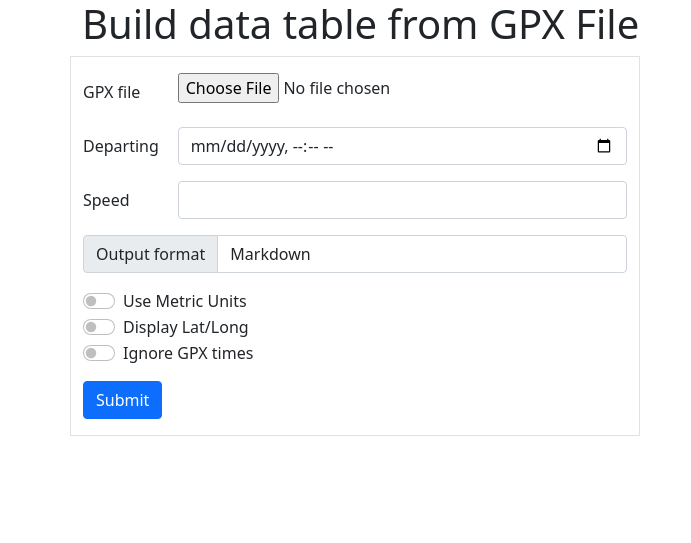
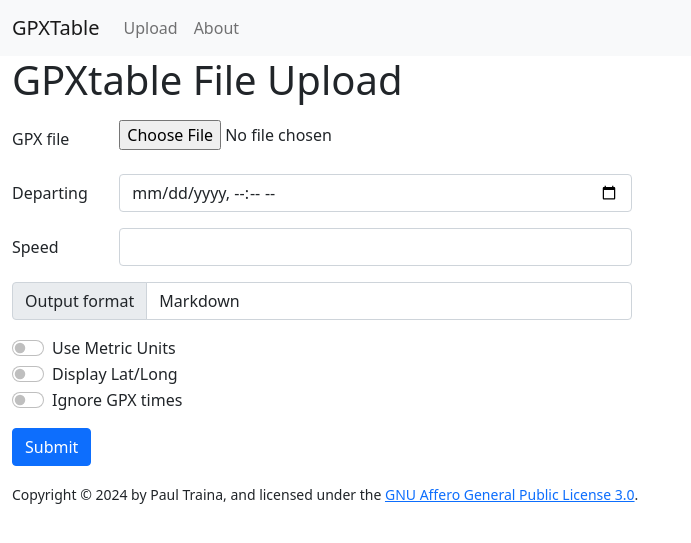
Before and after one commit to pleasantone/gpxtr, a Flask app: page / in a window 1280 px wide. Shown: the top 543 px of the page, without its empty margins (0-691 px from the left). Run offline with Flask 3, Linux system fonts and the light colour scheme.

Commit message:
Use templating in web server and add About

```diff
--- /dev/null
+++ b/src/gpxtable/templates/base.html
@@ -0,0 +1,57 @@
+<!DOCTYPE html>
+<html lang="en">
+
+<head>
+    <meta charset="UTF-8">
+    <link href="https://cdn.jsdelivr.net/npm/bootstrap@5.0.2/dist/css/bootstrap.min.css" rel="stylesheet"
+        integrity="sha384-EVSTQN3/azprG1Anm3QDgpJLIm9Nao0Yz1ztcQTwFspd3yD65VohhpuuCOmLASjC" crossorigin="anonymous">
+    <script src="https://cdn.jsdelivr.net/npm/bootstrap@5.0.2/dist/js/bootstrap.bundle.min.js"
+        integrity="sha384-MrcW6ZMFYlzcLA8Nl+NtUVF0sA7MsXsP1UyJoMp4YLEuNSfAP+JcXn/tWtIaxVXM"
+        crossorigin="anonymous"></script>
+    <title>{% block title %} {% endblock %} - GPXtable</title>
+</head>
+
+<body>
+    <nav class="navbar navbar-expand-md navbar-light bg-light">
+        <div class="container-fluid">
+            <div class="navbar-brand">GPXTable</div>
+            <button class="navbar-toggler" type="button" data-bs-toggle="collapse"
+                data-bs-target="#navbarSupportedContent" aria-controls="navbarSupportedContent" aria-expanded="false"
+                aria-label="Toggle navigation">
+                <span class="navbar-toggler-icon"></span>
+            </button>
+            <div class="collapse navbar-collapse" id="navbarSupportedContent">
+                <div class="d-flex">
+                    <ul class="navbar-nav me-auto me-2">
+                        <li class="nav-item">
+                            <a class="nav-link" href="{{ url_for('upload_file') }}">Upload</a>
+                        </li>
+                        <li class="nav-item">
+                            <a class="nav-link" href="{{ url_for('about') }}">About</a>
+                        </li>
+                    </ul>
+                </div>
+            </div>
+        </div>
+    </nav>
+    <div class="container-fluid">
+        <div class="content">
+            {% block content %} {% endblock %}
+        </div>
+    </div>
+    <div class="container-fluid">
+        <div class="row g-3">
+            <div class="col">
+                <p>
+                    <small>
+                        Copyright &copy; 2024 by Paul Traina, and licensed under the
+                        <a href="https://www.gnu.org/licenses/agpl-3.0.en.html#license-text" target="_blank">GNU Affero
+                            General Public License 3.0</a>.
+                    </small>
+                </p>
+            </div>
+        </div>
+    </div>
+</body>
+
+</html>
--- a/src/gpxtable/templates/upload.html
+++ b/src/gpxtable/templates/upload.html
@@ -1,17 +1,9 @@
-<!doctype html>
-<head>
-  <link href="https://cdn.jsdelivr.net/npm/bootstrap@5.0.2/dist/css/bootstrap.min.css" rel="stylesheet" integrity="sha384-EVSTQN3/azprG1Anm3QDgpJLIm9Nao0Yz1ztcQTwFspd3yD65VohhpuuCOmLASjC" crossorigin="anonymous">
-  <script src="https://cdn.jsdelivr.net/npm/bootstrap@5.0.2/dist/js/bootstrap.bundle.min.js" integrity="sha384-MrcW6ZMFYlzcLA8Nl+NtUVF0sA7MsXsP1UyJoMp4YLEuNSfAP+JcXn/tWtIaxVXM" crossorigin="anonymous"></script>
-  <title>Build data table from GPX File</title>
-</head>
+{% extends 'base.html' %}
 
-<body>
-  <div class="container">
+{% block content %}
 <div class="row g-3">
-      <h1>Build data table from GPX File</h1>
-    </div>
-    <div class="row">
-      <div class="col-md-6 border">
+  <div class="col-lg-6">
+    <h1>GPXtable {% block title %} File Upload {% endblock %}</h1>
     <form id="gpx_upload" method="post" enctype="multipart/form-data">
       <div class="row my-3">
         <label class="col-sm-2 col-form-label" for="file">GPX file</label>
@@ -30,7 +22,8 @@
       <div class="row my-3">
         <label class="col-sm-2 col-form-label" for="speed">Speed</label>
         <div class="col-sm-10">
-              <input class="form-control" type="text" id="speed" name="speed" pattern="[\d\.]*" inputmode="numeric" size="3" aria-describedby="speedHelp">
+          <input class="form-control" type="text" id="speed" name="speed" pattern="[\d\.]*" inputmode="numeric" size="3"
+            aria-describedby="speedHelp">
         </div>
       </div>
 
@@ -64,5 +57,4 @@
     </form>
   </div>
 </div>
-  </div>
-</body>
+{% endblock %}
--- a/src/gpxtable/wsgi.py
+++ b/src/gpxtable/wsgi.py
@@ -72,3 +72,8 @@ def upload_file():
             return redirect(request.url)
         return create_table(file)
     return render_template("upload.html")
+
+
+@app.route("/about")
+def about():
+    return render_template("about.html")
```
Also changed, not shown: src/gpxtable/templates/about.html (added, +17 -0 lines). Lines whose indentation alone changed are shown as unchanged.
